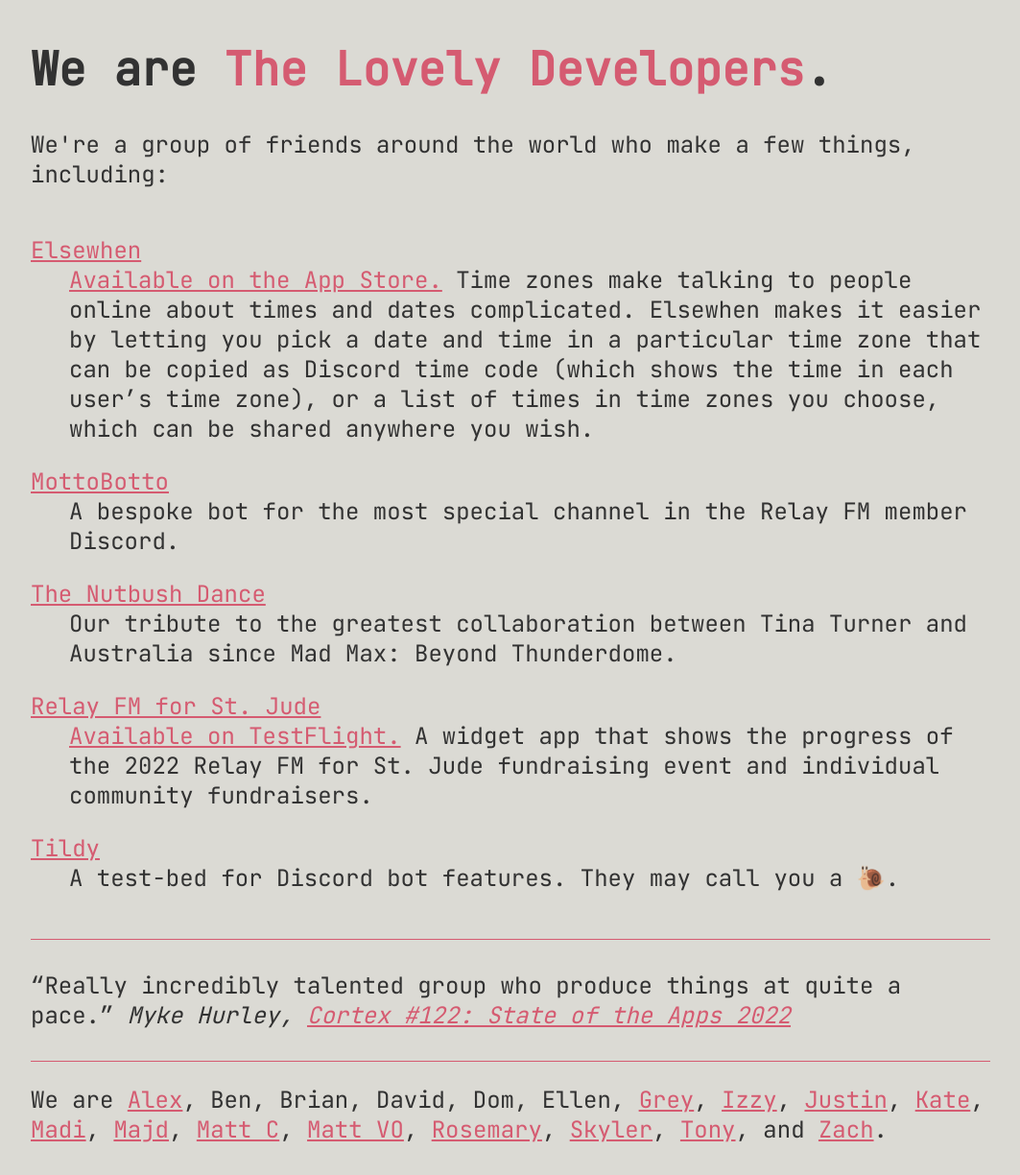
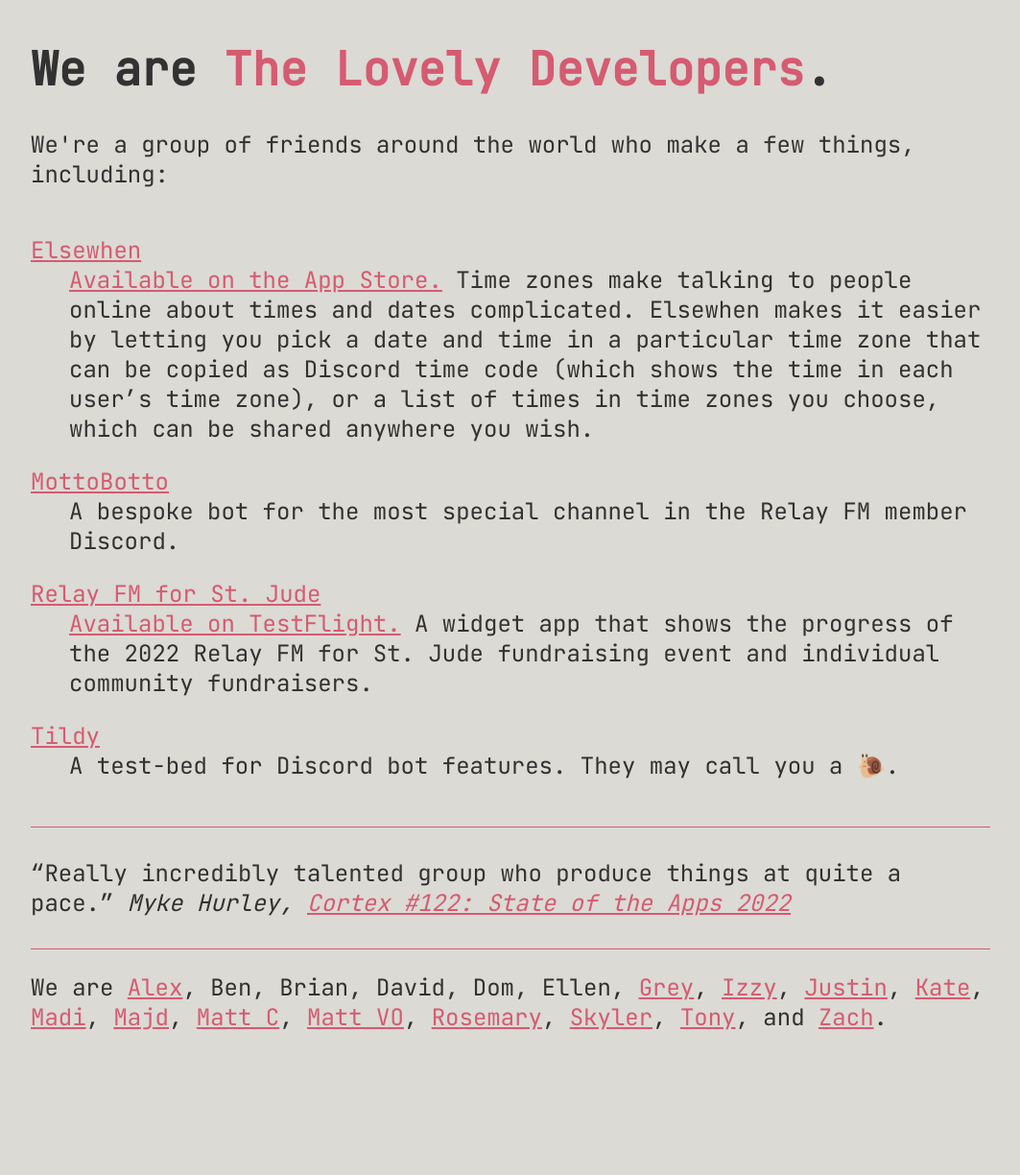
Before and after one commit to Lovely-Development-Team/tildy.dev, a Jekyll site: the page built from docs/index.html, in a window 1280 px wide. Shown: the whole page at 96% size, without its empty margins (108-1171 px from the left). Built offline with Jekyll 4.4.1, drawn with Linux system fonts in a browser that asks for light colours; after the commit the page ends 1107 px from its top, so only the background shows below that.

Commit message:
Remove nutbush.dance

```diff
--- a/docs/_data/projects.json
+++ b/docs/_data/projects.json
@@ -11,11 +11,6 @@
 			"description": "A bespoke bot for the most special channel in the Relay FM member Discord."
 		},
 		{
-      "name": "The Nutbush Dance",
-			"link": "https://www.nutbush.dance",
-			"description": "Our tribute to the greatest collaboration between Tina Turner and Australia since Mad Max: Beyond Thunderdome."
-    },
-		{
 			"name": "Relay FM for St. Jude",
 			"link": "https://github.com/Lovely-Development-Team/St-Jude-Widget-App",
 			"description": "[Available on TestFlight.](https://testflight.apple.com/join/8jDR0K1F) A widget app that shows the progress of the 2022 Relay FM for St. Jude fundraising event and individual community fundraisers."
```
